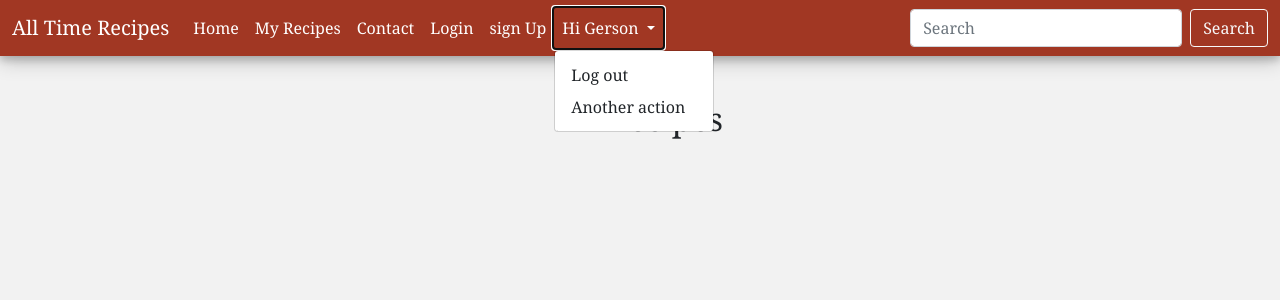
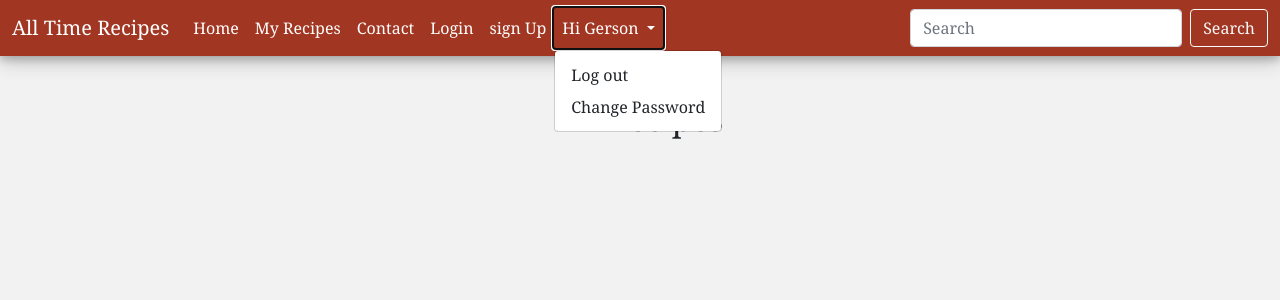
Before and after one commit to Gersondelacruzdeveloper/myBookOfRecipes, a Flask app: page / in a window 1280 px wide, after a click on "Hi Gerson". Shown: the top 300 px of the page. Run offline with Flask 2, Linux system fonts and the light colour scheme; data that the repository does not hold is empty; some libraries are stand-ins or nearby versions.

Commit message:
Add url for home and text for dropdown in base.html

```diff
--- a/myonlinerecipes/templates/base.html
+++ b/myonlinerecipes/templates/base.html
@@ -44,7 +44,7 @@
           <div class="collapse navbar-collapse" id="navbarSupportedContent">
             <ul class="navbar-nav me-auto mb-2 mb-lg-0">
               <li class="nav-item">
-                <a class="nav-link" aria-current="page" href="#">Home</a>
+                <a class="nav-link" aria-current="page" href="{{url_for('home')}}">Home</a>
               </li>
               <li class="nav-item">
                 <a class="nav-link" aria-current="page" href="#">My Recipes</a>
@@ -64,7 +64,7 @@
                 </a>
                 <ul class="dropdown-menu" aria-labelledby="navbarDropdown">
                   <li><a class="dropdown-item" href="{{url_for('logout')}}">Log out</a></li>
-                  <li><a class="dropdown-item" href="#">Another action</a></li>
+                  <li><a class="dropdown-item" href="#">Change Password</a></li>
                 </ul>
               </li>
             </ul>
--- a/myonlinerecipes/views.py
+++ b/myonlinerecipes/views.py
@@ -6,7 +6,6 @@ from werkzeug.security import generate_password_hash, check_password_hash
 from datetime import date
 from myonlinerecipes.models import Recipes
 from .models import User
-
 
 # Home function
 @app.route("/")
```
